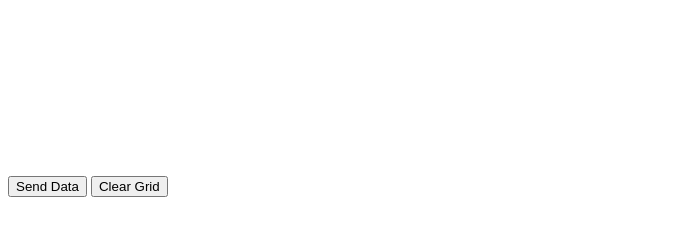
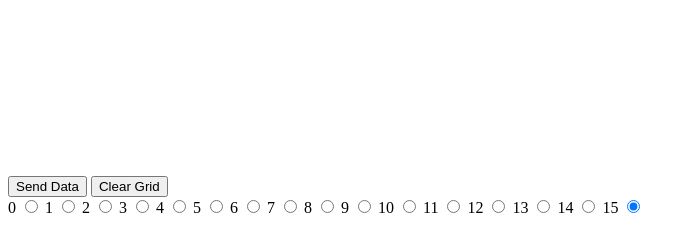
Before and after one commit to avabellaw/draw-to-lcd, a Flask app: template templates/index.html in a window 1280 px wide. Shown: the part 1112-1337 px from the top of the page, without its empty margins (0-695 px from the left). Before the commit the page ends 1309 px from the top, so only its background shows below. Run offline with Flask 3, Linux system fonts and the light colour scheme; the template is opened without the code that fills it, so the values that code supplies are empty.

Commit message:
feat: Add multiple shades with colourpicker

```diff
--- a/app.py
+++ b/app.py
@@ -17,6 +17,7 @@ class PixelGrid:
             s.sendto("GET".encode(), ('192.168.1.169', 65432))
             data, _ = s.recvfrom(65536)
             self.pixels = json.loads(data.decode())
+            print(self.pixels)
 
     def set_pixel(self, x, y, value):
         '''Set a pixel on the webpage and update the lcd'''
@@ -25,8 +26,6 @@ class PixelGrid:
 
     def send_to_lcd(self, message):
         '''Send a message to the lcd'''
-        print(f"Sending to LCD: {message}")
-
         with socket.socket(socket.AF_INET, socket.SOCK_DGRAM) as s:
             s.sendto(message.encode(), ('192.168.1.169', 65432))
 
@@ -53,9 +52,9 @@ def home():
 def submit():
     '''Controller for handling pixel data from the webpage'''
     data = request.get_json()
-    x, y = int(data.get('x')), int(data.get('y'))
+    x, y, colour = int(data.get('x')), int(data.get('y')), data.get('colour')
 
-    pixel = 1 if pixel_grid.pixels[y][x] == 0 else 0
+    pixel = colour
     pixel_grid.set_pixel(x, y, pixel)
 
     return jsonify({'status': 'success',
@@ -71,4 +70,4 @@ def clear():
 
 
 if __name__ == '__main__':
-    app.run(debug=True)
+    app.run(debug=True, host='0.0.0.0', port=5000)
--- a/static/css/styles.css
+++ b/static/css/styles.css
@@ -9,6 +9,24 @@
     background-color: black;
     border: 1px solid #888888;
 }
-.filled {
+/* .filled {
     background-color: rgb(255, 255, 255);
-}
+} */
+
+/* Define shades of white based on data-shade attribute */
+/* Define shades of white based on data-shade attribute */
+.cell[data-colour="1"] { background-color: rgb(136, 136, 136); }
+.cell[data-colour="2"] { background-color: rgb(144.5, 144.5, 144.5); }
+.cell[data-colour="3"] { background-color: rgb(153, 153, 153); }
+.cell[data-colour="4"] { background-color: rgb(161.5, 161.5, 161.5); }
+.cell[data-colour="5"] { background-color: rgb(170, 170, 170); }
+.cell[data-colour="6"] { background-color: rgb(178.5, 178.5, 178.5); }
+.cell[data-colour="7"] { background-color: rgb(187, 187, 187); }
+.cell[data-colour="8"] { background-color: rgb(195.5, 195.5, 195.5); }
+.cell[data-colour="9"] { background-color: rgb(204, 204, 204); }
+.cell[data-colour="10"] { background-color: rgb(212.5, 212.5, 212.5); }
+.cell[data-colour="11"] { background-color: rgb(221, 221, 221); }
+.cell[data-colour="12"] { background-color: rgb(229.5, 229.5, 229.5); }
+.cell[data-colour="13"] { background-color: rgb(238, 238, 238); }
+.cell[data-colour="14"] { background-color: rgb(246.5, 246.5, 246.5); }
+.cell[data-colour="15"] { background-color: rgb(255, 255, 255); }
--- a/static/js/grid.js
+++ b/static/js/grid.js
@@ -1,6 +1,7 @@
 
 document.addEventListener('DOMContentLoaded', () => {
     let isMouseDown = false;
+    let colour = 15;
 
     const grid = document.getElementById('grid');
     const clearButton = document.getElementById('clear');
@@ -8,14 +9,14 @@ document.addEventListener('DOMContentLoaded', () => {
     // Event handlers
     const handleMouseDown = (event) => {
         isMouseDown = true;
-        toggleCell(event.target);
+        setCell(event.target);
     }
 
     const handleMouseUp = () => { isMouseDown = false; }
 
     const handleMouseOver = (event) => {
         if (isMouseDown) {
-            toggleCell(event.target);
+            setCell(event.target);
         }
     }
 
@@ -32,20 +33,25 @@ document.addEventListener('DOMContentLoaded', () => {
     grid.addEventListener('mouseup', handleMouseUp);
     grid.addEventListener('mouseover', handleMouseOver);
     clearButton.addEventListener('click', handleClearButtonClick);
+    document.addEventListener('click', function (event) {
+        if (event.target && event.target.matches("input[type='radio']")) {
+            colour = event.target.value;
+        }
+    }, false);
 
     async function clearData() {
        await sendData(JSON.stringify({}), 'clear');
     }
 
-    async function toggleCell(cell) {
+    async function setCell(cell) {
         const x = cell.getAttribute('data-x');
         const y = cell.getAttribute('data-y');
-        cell.classList.toggle('filled');
-        await sendPixelData(x, y);
+        cell.dataset.colour = colour;
+        await sendPixelData(x, y, colour);
     }
 
-    async function sendPixelData(x, y) {
-        sendData({ x: x, y: y }, "submit");
+    async function sendPixelData(x, y, colour) {
+        sendData({ x: x, y: y, colour: colour}, "submit");
     }
 
     async function sendData(message, controller){
--- a/templates/index.html
+++ b/templates/index.html
@@ -11,13 +11,20 @@
         {% for y in range(pixels|length) %}
             {% for x in range(pixels|length) %}
                 {% set pixel = pixels[y][x] %}
-                <div id="{{ x }}{{ y }}" data-x="{{ x }}" data-y="{{ y }}" class="cell {% if pixel %}filled{% endif %}"></div>
+                <div id="{{ x }}{{ y }}" data-x="{{ x }}" data-y="{{ y }}" data-colour="{{ pixel }}" class="cell"></div>
             {% endfor %}
         {% endfor %}
     </div>
     <button onclick="sendData()">Send Data</button>
     <button id="clear">Clear Grid</button>
 
+    <div id="colourpicker">
+        {% for colour in range(16) %}
+            <label for="colour{{ colour }}">{{ colour }}</label>
+            <input type="radio" name="colour" id="colour{{ colour }}" value="{{ colour }}" {% if colour == 15 %}checked{% endif %}>
+        {% endfor %}
+    </div>
+
     <script src="{{ url_for('static', filename='js/grid.js') }}"></script>
 </body>
 </html>
```
